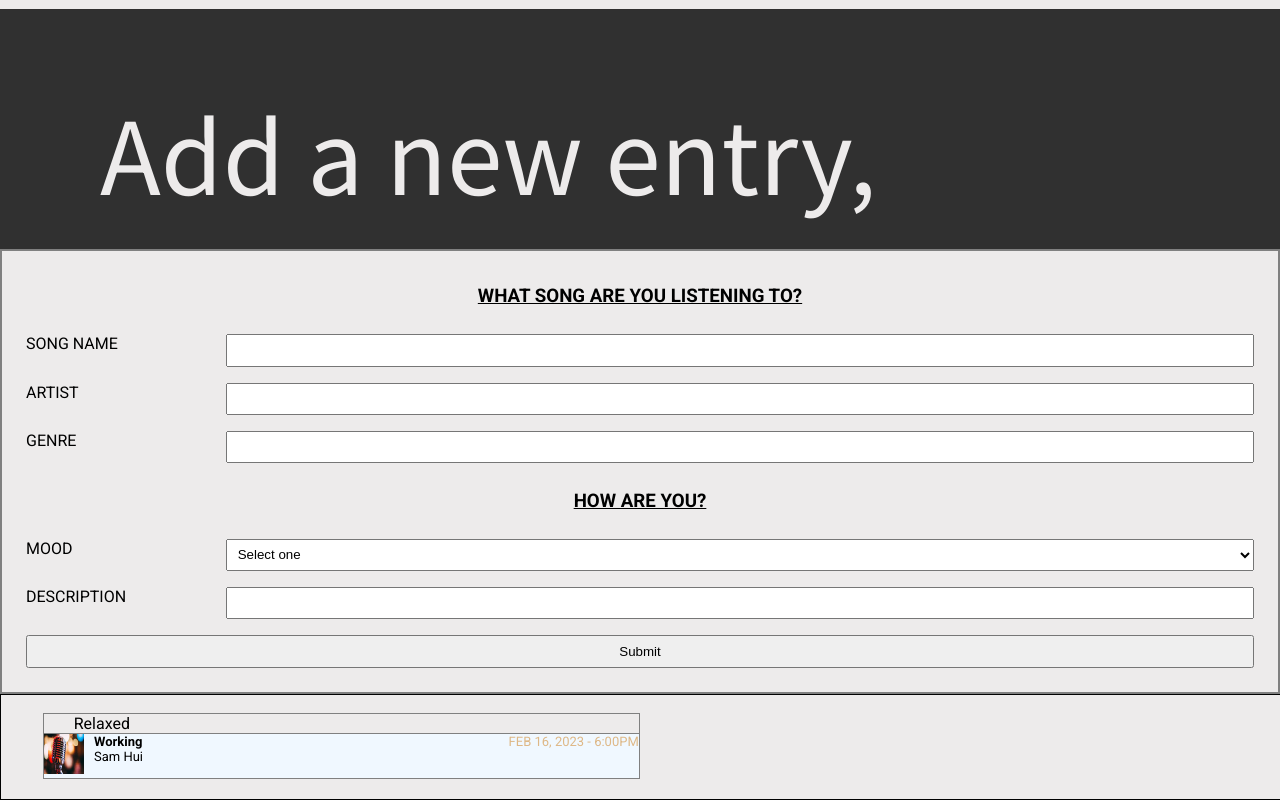
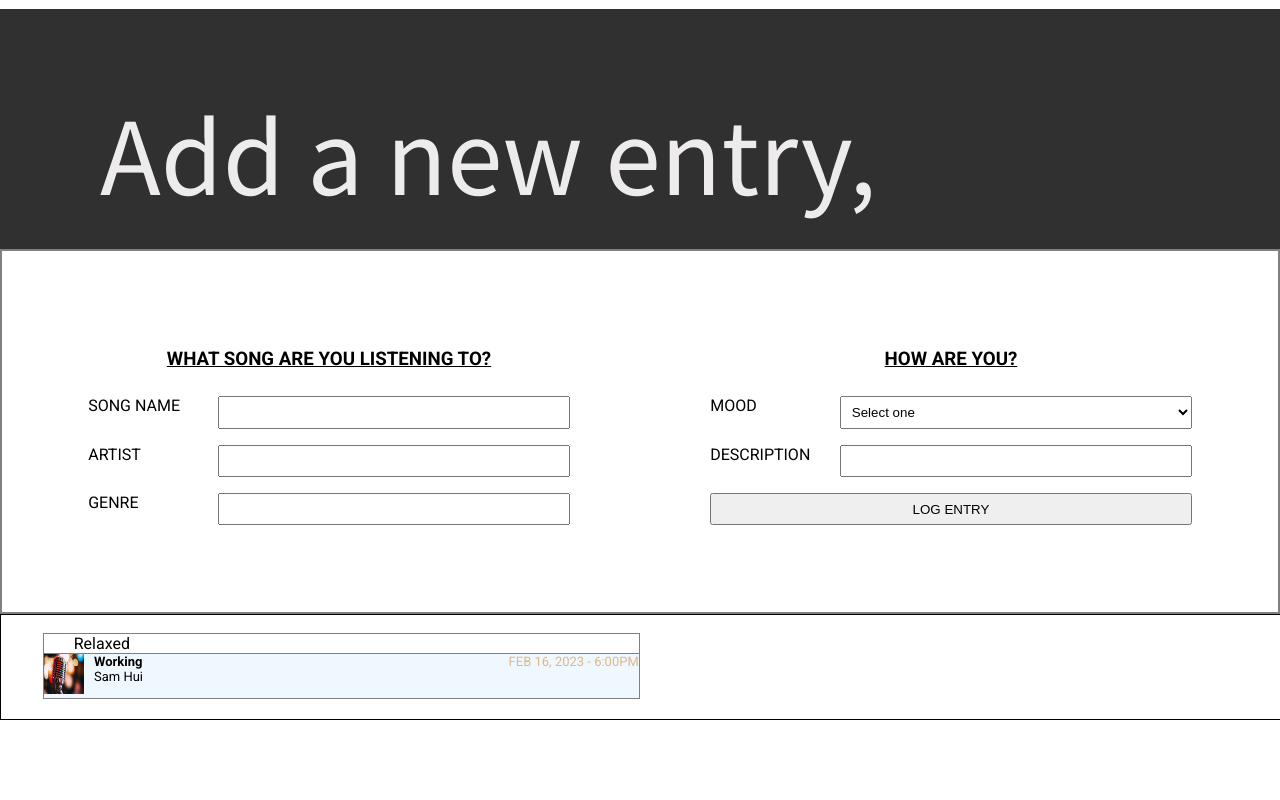
Before and after one commit to elleise/deco2017-A3, a website: page public/index.html in a window 1280 px wide. Shown: the part 791-1591 px from the top of the page. After the commit the page ends 1511 px from the top, so only its background shows below. Drawn offline with Linux system fonts and the light colour scheme.

Commit message:
the task form is divided into two columns

```diff
--- a/public/index.html
+++ b/public/index.html
@@ -5,18 +5,11 @@
   <meta charset="utf-8">
   <meta name="viewport" content="width=device-width">
   <title>Song Tracker</title>
-  <link href="https://fonts.googleapis.com/css?family=Roboto:100,100italic,300,300italic,regular,italic,500,500italic,700,700italic,900,900italic" rel="stylesheet" />
-  <link href="https://fonts.googleapis.com/css?family=Noto+Sans+TC:100,300,regular,500,700,900" rel="stylesheet" />
   <link href="songs.css" rel="stylesheet" type="text/css" />
 </head>
 
-  <style>
-    body {
-      background: #EDEBEB;
-    }
-  </style>
+<body>
 
-<body>
 <div class="container">
     <div class="first-rectangle">
       <span>Welcome to your,</span>
@@ -37,7 +30,8 @@
 <div class="input-form-div">
 
     <form id="songform">
-
+      <div class="row">
+        <div class="column">
           <h3>WHAT SONG ARE YOU LISTENING TO?</h3>
           <div class="form-row">
             <label for="songName">SONG NAME</label>
@@ -51,8 +45,8 @@
             <label for="genre">GENRE</label>
             <input type="text" name="genre" id="genre" required="true" />
           </div>
-
-
+        </div>
+        <div class="column">
           <h3>HOW ARE YOU?</h3>
           <div class="form-row">
             <label for="mood">MOOD</label>
@@ -70,7 +64,9 @@
             <input type="text" name="description" id="description" required="true" />
           </div>
           <div class="form-row">
-        <input type="submit">
+            <input type="submit" value="LOG ENTRY">
+          </div>
+        </div>
       </div>
     </form>
   </div>
--- a/public/songs.css
+++ b/public/songs.css
@@ -67,17 +67,18 @@ body {
   font-size: 100px;
 }
 
-
 .input-form-div {
   width: 100%;
   margin: auto;
 }
+
 
 .song-list-div {
   width: 100%;
   margin: auto;
   border: 1px solid black;
 }
+
 
 h3 {
   margin-bottom: 1em;
@@ -99,7 +100,7 @@ form {
 }
 
 .form-row > label {
-  width: 200px;
+  width: 130px;
 }
 
 .form-row > input,
@@ -205,3 +206,15 @@ form {
 #songs li {
   padding: 2px;
 }
+
+.column {
+  float: left;
+  width: 40%;
+  padding: 5%;
+}
+
+.row:after {
+  content: "";
+  display: table;
+  clear: both;
+}
```
Also changed, not shown: public/item.html (+1 -1 lines), public/songs.js (line endings or trailing spaces). Lines whose indentation alone changed are shown as unchanged.
